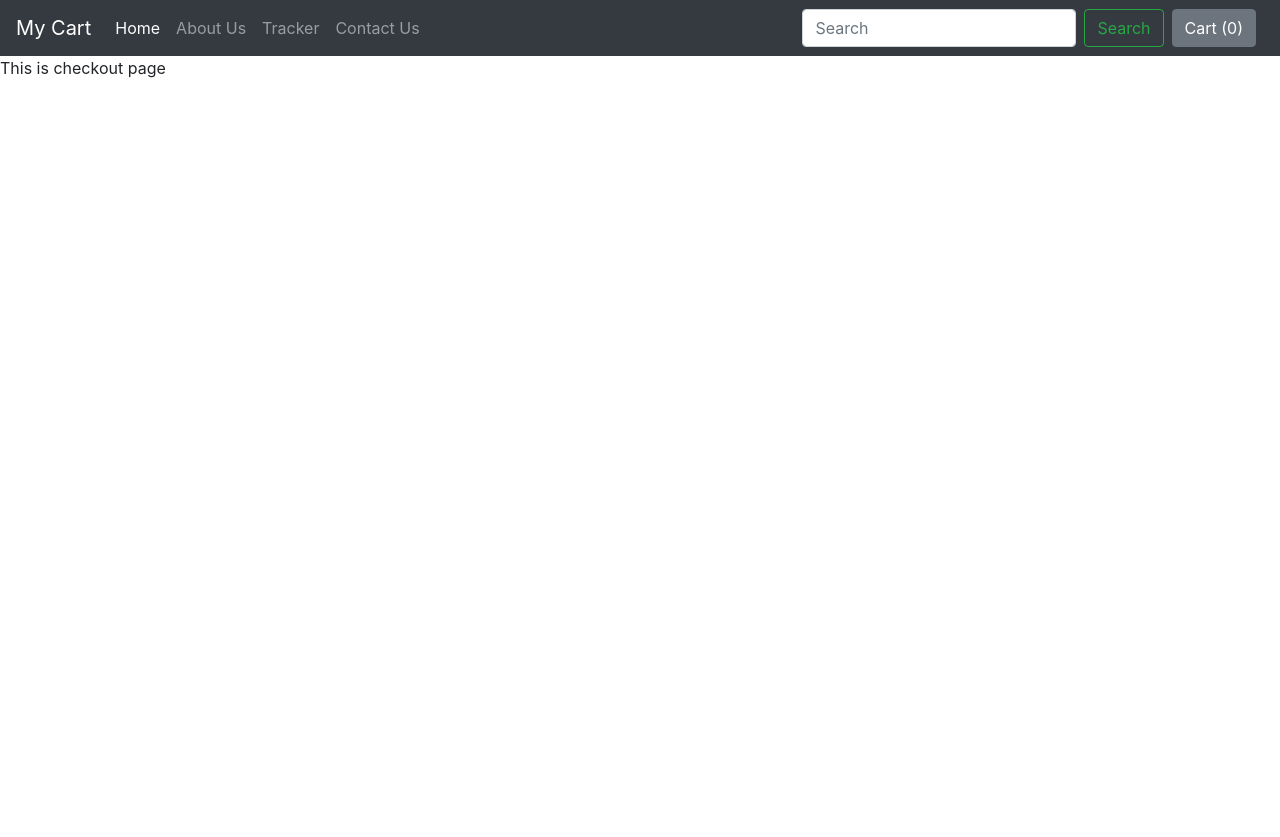
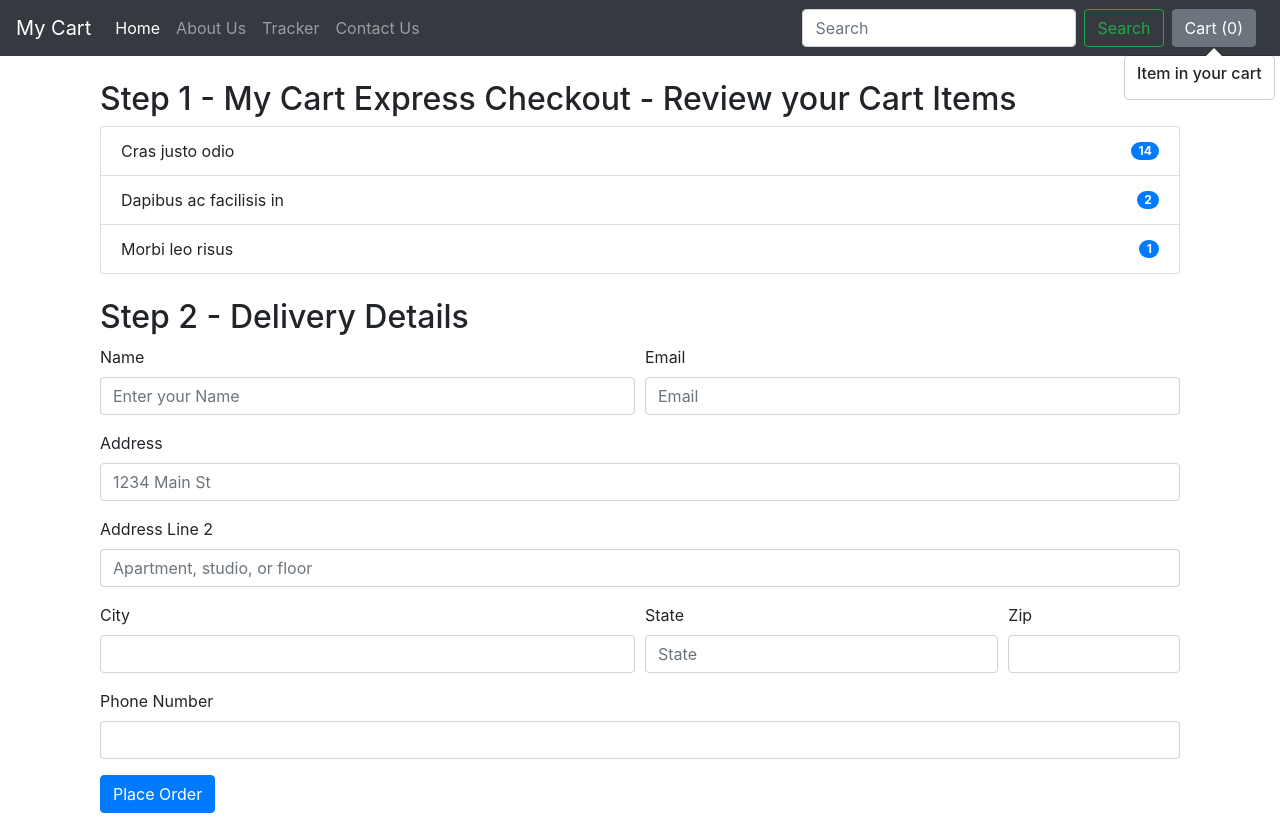
Before and after one commit to Rashid-Hussain-CSE/MyCart, a Django app: page /shop/checkout/ in a window 1280 px wide. Before the commit the page ends 78 px from the top, so only its background shows below. Run offline with Django 3.2, Linux system fonts and the light colour scheme; some libraries are stand-ins or nearby versions.

Commit message:
checkout page implemented

```diff
--- a/shop/templates/shop/basic.html
+++ b/shop/templates/shop/basic.html
@@ -56,11 +56,10 @@
    }
    else{
      cart = JSON.parse(localStorage.getItem('cart'));
-     document.getElementById('cart').innerHTML = Object.keys(cart).length;
      updateCart(cart);
    }
    // if addToCart button is clicked add/increment the item in cart
-   $('.cart').click(function(){
+   $('.divpr').on('click','button.cart',function(){
      var idstr = this.id.toString();
      if(cart[idstr] != undefined){
        cart[idstr] = cart[idstr] + 1;
@@ -76,11 +75,13 @@
 
 
   function updateCart(cart) {
+    var sum=0;
     for (var item in cart) {
+        sum = sum + cart[item];
         document.getElementById('div'+item).innerHTML = "<button id='minus" + item + "' class='btn btn-sm btn-outline-secondary minus mx-2'>-</button> <span id='val" + item + "''>" + cart[item] + "</span> <button id='plus" + item + "' class='btn btn-sm btn-outline-secondary plus mx-2'> + </button>";
     }
     localStorage.setItem('cart', JSON.stringify(cart));
-    document.getElementById('cart').innerHTML = Object.keys(cart).length;
+    document.getElementById('cart').innerHTML = sum;
     console.log(cart);
     updatePopover(cart);
   }
@@ -99,11 +100,22 @@
       popStr = popStr + document.getElementById('name'+item).innerHTML + " Qty: " + cart[item] + '<br>';
       i = i + 1;
     }
-    popStr = popStr + "</div>"
+
+    popStr = popStr + "</div> <a href='/shop/checkout'><button class='btn btn-sm btn-outline-secondary' id='checkout'>Checkout</button></a>  <button class='btn btn-sm btn-outline-secondary' onclick='clearCart()' id='clearCart'>Clear Cart</button> "
     document.getElementById('popcart').setAttribute('data-content',popStr);
-    $('#popcart').popover();
+    $('#popcart').popover('show');
   }
 
+  function clearCart(){
+    cart = JSON.parse(localStorage.getItem('cart'));
+    for(var item in cart){
+      document.getElementById('div'+item).innerHTML = '<button id="' + item + '" type="button" class="btn btn-sm btn-outline-secondary cart mx-2">Add to cart</button>'
+    }
+    localStorage.clear();
+    updatePopover(cart);
+    cart={};
+    updateCart(cart);
+  }
   // After +/- button is clicked , change cart and display value
 
   $('.divpr').on("click", "button.minus", function() {
--- a/shop/templates/shop/checkout.html
+++ b/shop/templates/shop/checkout.html
@@ -1,3 +1,71 @@
 {% extends 'shop/basic.html' %}
 {% block title %} checkout {% endblock %}
-{% block body %} This is checkout page{% endblock %}
+{% block body %}
+<div class="container">
+    <div class="col my-4">
+        <h2>Step 1 - My Cart Express Checkout - Review your Cart Items</h2>
+        <div id="items">
+            <ul class="list-group">
+            <li class="list-group-item d-flex justify-content-between align-items-center">
+                Cras justo odio
+                <span class="badge badge-primary badge-pill">14</span>
+            </li>
+            <li class="list-group-item d-flex justify-content-between align-items-center">
+                Dapibus ac facilisis in
+                <span class="badge badge-primary badge-pill">2</span>
+            </li>
+            <li class="list-group-item d-flex justify-content-between align-items-center">
+                Morbi leo risus
+                <span class="badge badge-primary badge-pill">1</span>
+            </li>
+            </ul>
+        </div>
+    </div>
+
+    <div class="col my-4">
+        <h2>Step 2 - Delivery Details</h2>
+        <form>
+            <div class="form-row">
+                <div class="form-group col-md-6">
+                <label for="inputname">Name</label>
+                <input type="name" class="form-control" id="inputname" placeholder="Enter your Name">
+                </div>
+                <div class="form-group col-md-6">
+                <label for="inputEmail4">Email</label>
+                <input type="email" class="form-control" id="inputEmail4" placeholder="Email">
+                </div>
+            </div>
+            <div class="form-group">
+                <label for="inputAddress">Address</label>
+                <input type="text" class="form-control" id="inputAddress" placeholder="1234 Main St">
+            </div>
+            <div class="form-group">
+                <label for="inputAddress2">Address Line 2</label>
+                <input type="text" class="form-control" id="inputAddress2" placeholder="Apartment, studio, or floor">
+            </div>
+            <div class="form-row">
+                <div class="form-group col-md-6">
+                <label for="inputCity">City</label>
+                <input type="text" class="form-control" id="inputCity">
+                </div>
+                <div class="form-group col-md-4">
+                <label for="inputState">State</label>
+                <input type="text" class="form-control" id="inputState" placeholder="State">
+                </div>
+                <div class="form-group col-md-2">
+                <label for="inputZip">Zip</label>
+                <input type="text" class="form-control" id="inputZip">
+                </div>
+            </div>
+            <div class="form-group">
+                <div class="form-group">
+                <label for="inputZip">Phone Number</label>
+                <input type="tel" class="form-control" id="inputPhone">
+                </div>
+            </div>
+            <button type="submit" class="btn btn-primary">Place Order</button>
+        </form>
+    </div>
+</div>
+
+{% endblock %}
```
